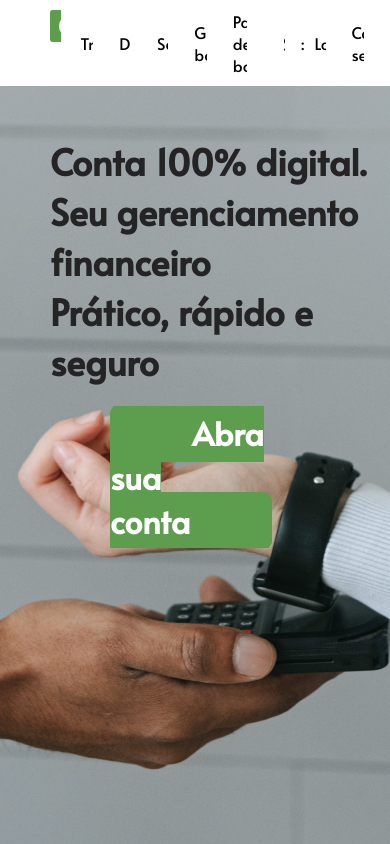
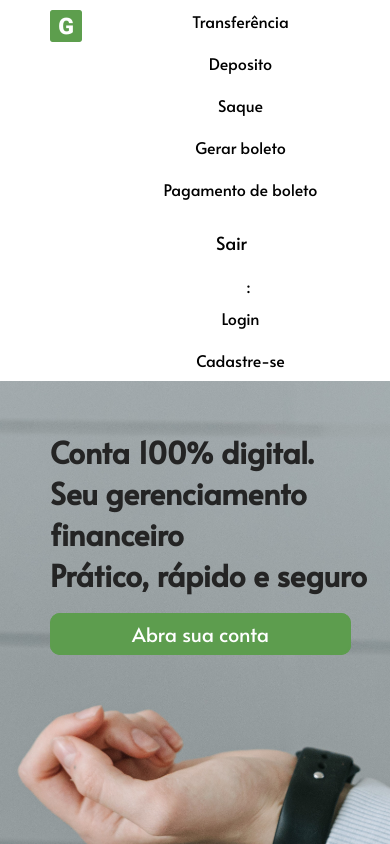
Before and after one commit to matheushnogueira/Projeto_GeneraBank, a React (Create React App) app in the folder generabank/: page / in a window 390 px wide. Shown: the top 844 px of the page. Built offline with nearby package versions, Linux system fonts and the light colour scheme.

Commit message:
atualização

```diff
--- a/generabank/src/components/NavBar/NavBar.module.css
+++ b/generabank/src/components/NavBar/NavBar.module.css
@@ -50,3 +50,14 @@
     padding: 10px;
     border-radius: 10px;
 }
+
+@media only screen and (max-width: 768px){
+
+    .navbar .list{
+        flex-direction: column;
+        justify-content: space-around;
+        align-items: center;
+
+        width: 70%;
+    }
+}
--- a/generabank/src/index.css
+++ b/generabank/src/index.css
@@ -2,5 +2,4 @@
     margin: 0;
     padding: 0;
     box-sizing: border-box;
-    overflow-y: hidden;
 }
--- a/generabank/src/pages/Home/Home.jsx
+++ b/generabank/src/pages/Home/Home.jsx
@@ -17,9 +17,7 @@
        </div>
 
        <div className={styles.button}>
-          <h1>
             <NavLink to="/register">Abra sua conta</NavLink>
-          </h1>
         </div>
       </div>
   )
--- a/generabank/src/pages/Home/Home.module.css
+++ b/generabank/src/pages/Home/Home.module.css
@@ -21,12 +21,11 @@
 .button{
     margin-top: 20px;
     margin-left: 30px;
-}
-.button h1{
     padding: 5px;
     padding-left: 80px;
     padding-right: 80px;
     border-radius: 10px;
+    font-size: 30px;
 }
 .button a{
     font-family: Alata;
@@ -39,3 +38,14 @@
     padding-right: 80px;
     border-radius: 10px;
 }
+@media only screen and (max-width: 768px){
+
+    .text{
+        font-size: 15px;
+    }
+    .button {
+       font-size: 20px;
+       padding-left: 20px;
+       padding-right: 20px;
+    }
+}
--- a/generabank/src/pages/Register/Register.module.css
+++ b/generabank/src/pages/Register/Register.module.css
@@ -64,5 +64,4 @@
   }
   .card .radio{
     margin: auto;
-
   }
```
